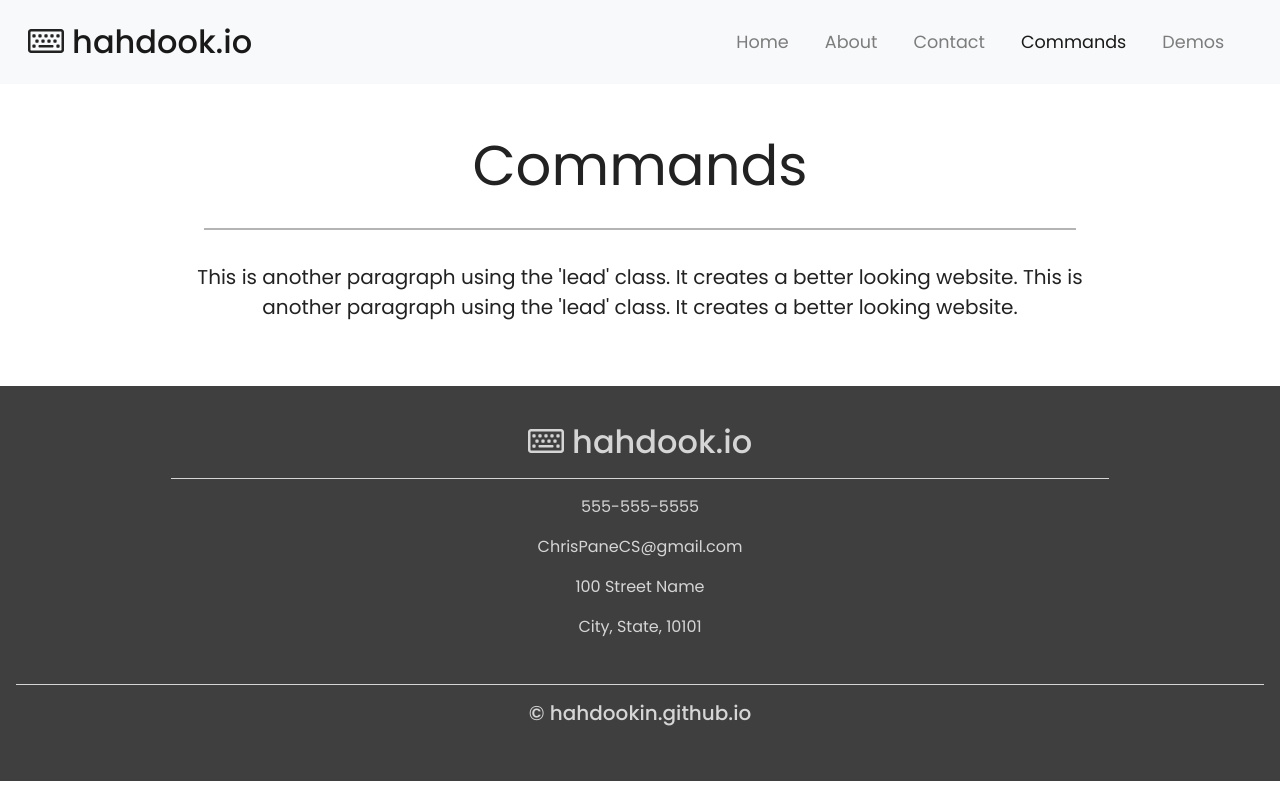
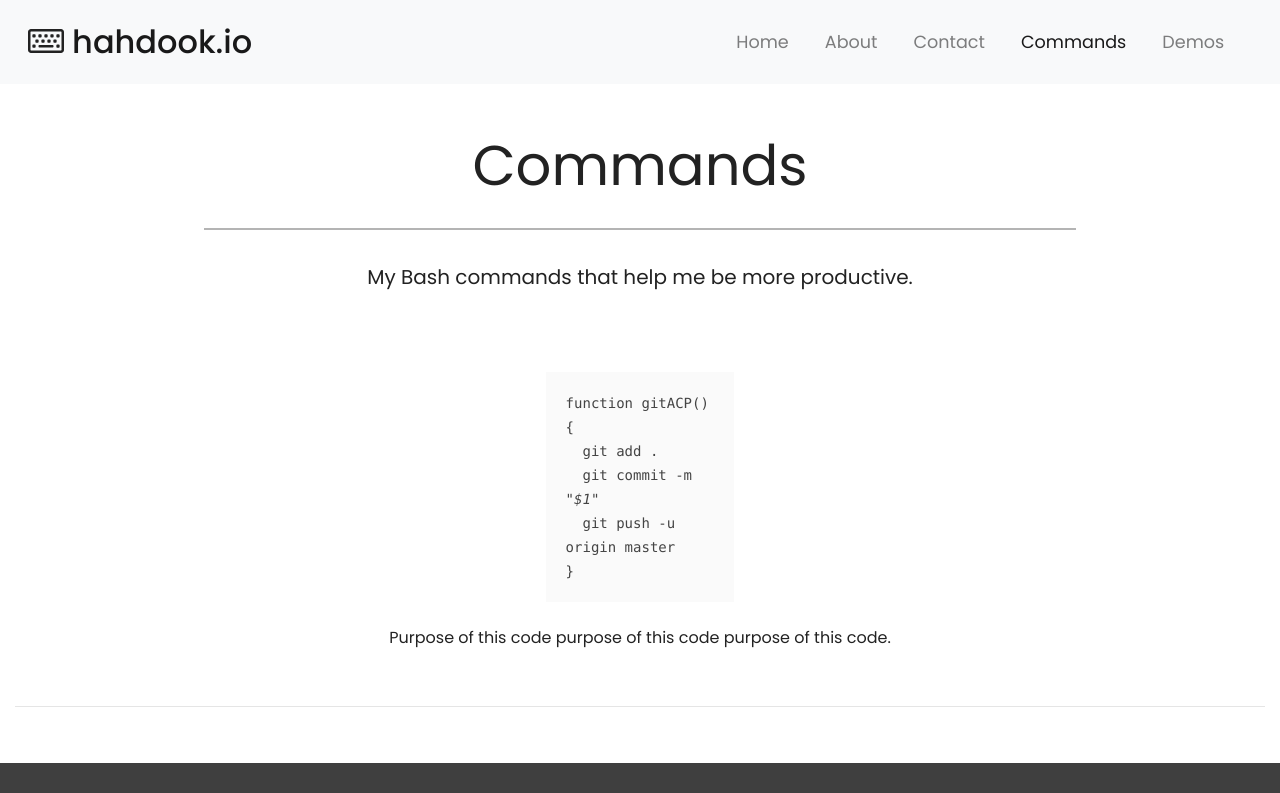
Before and after one commit to hahdookin/hahdookin.github.io, a plain HTML site: page nav/commands.html in a window 1280 px wide. Shown: the top 793 px of the page. Drawn offline with nearby package versions, Linux system fonts and the light colour scheme.

Commit message:
commands

```diff
--- a/nav/commands.html
+++ b/nav/commands.html
@@ -51,9 +51,22 @@
         </div>
         <hr>
         <div class="col-12">
-            <p class="lead">This is another paragraph using the 'lead' class. It creates a better looking website. This is another paragraph using the 'lead' class. It creates a better looking website.</p>
+            <p class="lead">My Bash commands that help me be more productive.</p>
         </div>
     </div>
+</div>
+
+<!--- Three Column Section -->
+<div class="container-fluid padding">
+    <div class="row">
+        <div class="col-12">
+            <div class="container code-block">
+                <code>function gitACP() {<br>&nbsp;&nbsp;git add .<br>&nbsp;&nbsp;git commit -m "<var>$1</var>"<br>&nbsp;&nbsp;git push -u origin master<br>}</code>
+            </div>
+            <p class="text-center code-desc">Purpose of this code purpose of this code purpose of this code.</p>
+        </div>
+    </div>
+<hr class="my-4">
 </div>
 
 <!--- Footer -->
--- a/style.css
+++ b/style.css
@@ -24,6 +24,19 @@
   transform: translate3d(0, 0, 0);
 }
 /* End of fix */
+
+/* Code blocks */
+.code-block {
+  background-color: rgb(250, 250, 250);
+  width: 15%;
+  padding: 1.2rem;
+}
+.code-block code {
+  color: #444;
+}
+.code-desc {
+  padding-top: 1.5rem;
+}
 
 html {
   scroll-behavior: smooth;
```
Also changed, not shown: index.html (+6 -6 lines).
